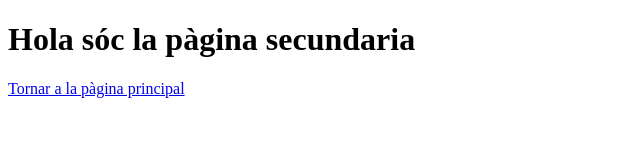
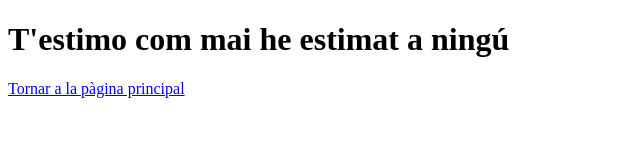
Before and after one commit to FrancescVilaro/WEB, a plain HTML site: page otro.html in a window 1280 px wide. Shown: the whole page, without its empty margins (0-640 px from the left). Drawn offline with Linux system fonts and the light colour scheme.

Commit message:
Update otro.html

```diff
--- a/otro.html
+++ b/otro.html
@@ -6,7 +6,7 @@
     <title>Document</title>
   </head>
   <body>
-    <h1>Hola sóc la pàgina secundaria</h1>
+    <h1>T'estimo com mai he estimat a ningú</h1>
     <a href="index.html">Tornar a la pàgina principal</a>
   </body>
 </html>
```
